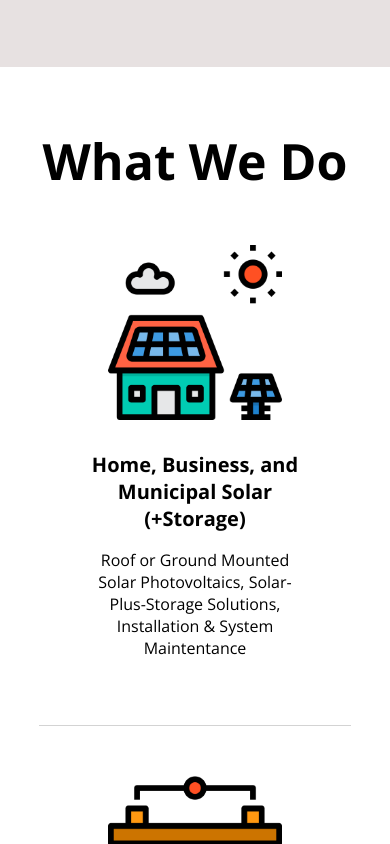
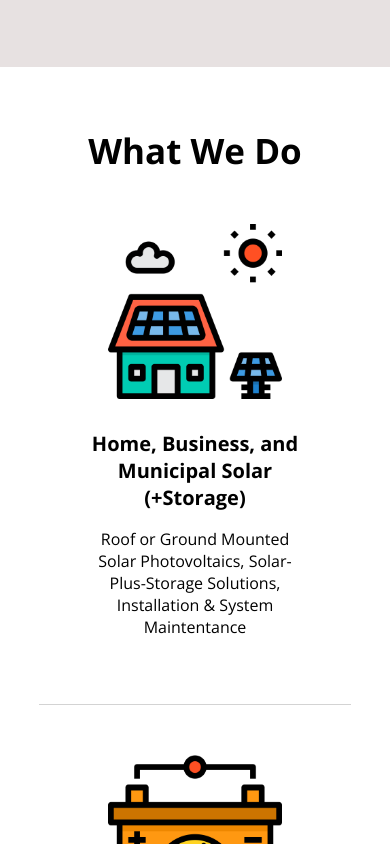
Before and after one commit to robitaille1/solar-ne, a React (Create React App) app: page / in a window 390 px wide. Shown: the part 1560-2404 px from the top of the page. Built offline with nearby package versions, Linux system fonts and the light colour scheme.

Commit message:
removed unused code - changed font size for mobile

```diff
--- a/src/components/MainHeader/MainHeader.css
+++ b/src/components/MainHeader/MainHeader.css
@@ -4,17 +4,14 @@
 }
 
 .main-info {
-    /* border: 1px solid gray; */
-    /* border-radius: 10px; */
     padding: 25px;
     font-size: 20px;
-    /* background-color: rgb(226, 225, 225); */
 }
 
 .main-header {
     text-align: center;
     margin: 0px;
-    font-size: 50px;
+    font-size: 35px;
 }
 
 .main-text {
@@ -28,7 +25,8 @@
 }
 
 
-@media only screen and (min-width: 500px) {
-
-
+@media only screen and (min-width: 600px) {
+    .main-header {
+        font-size: 50px;
+    }
 }
```
